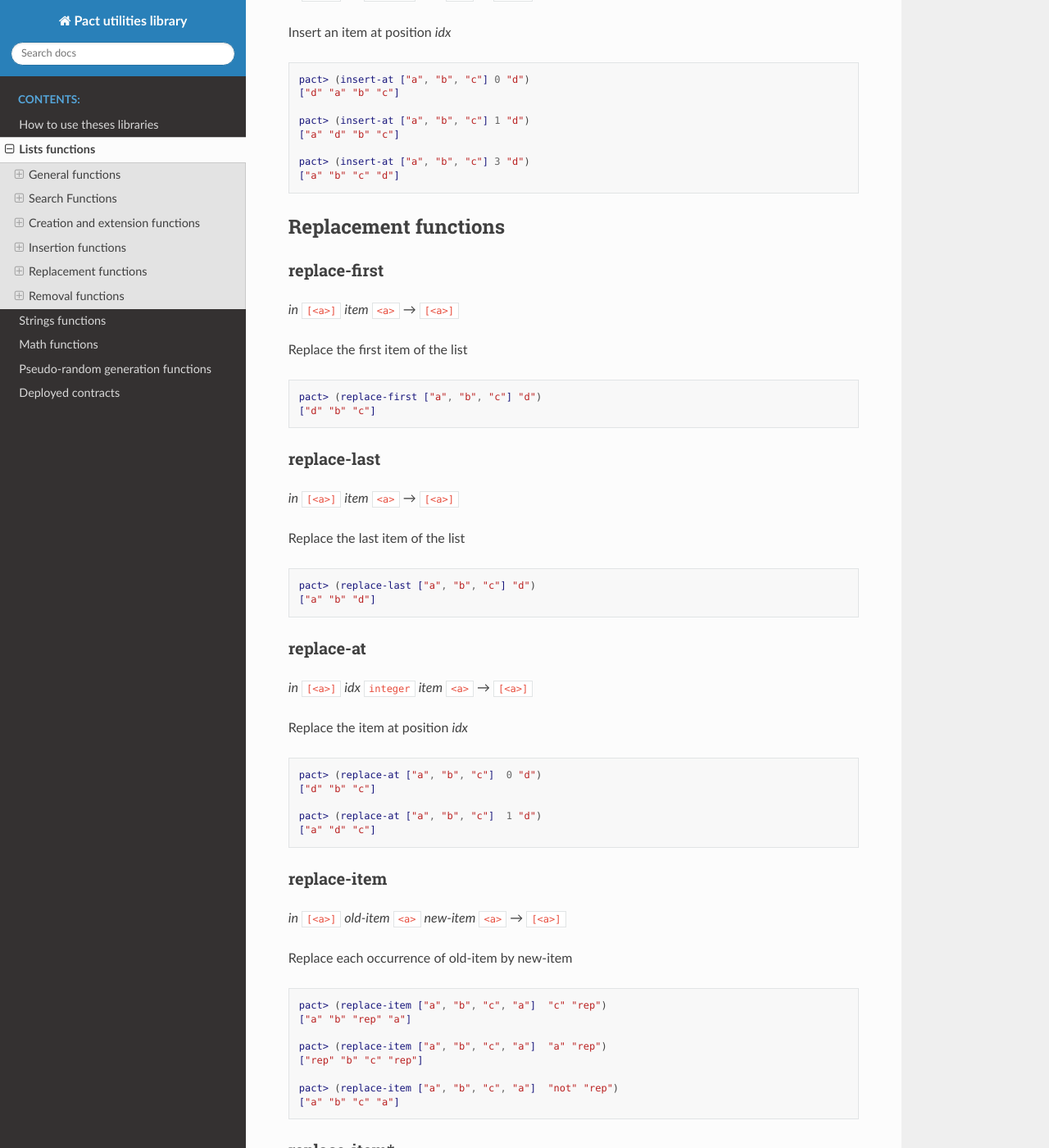
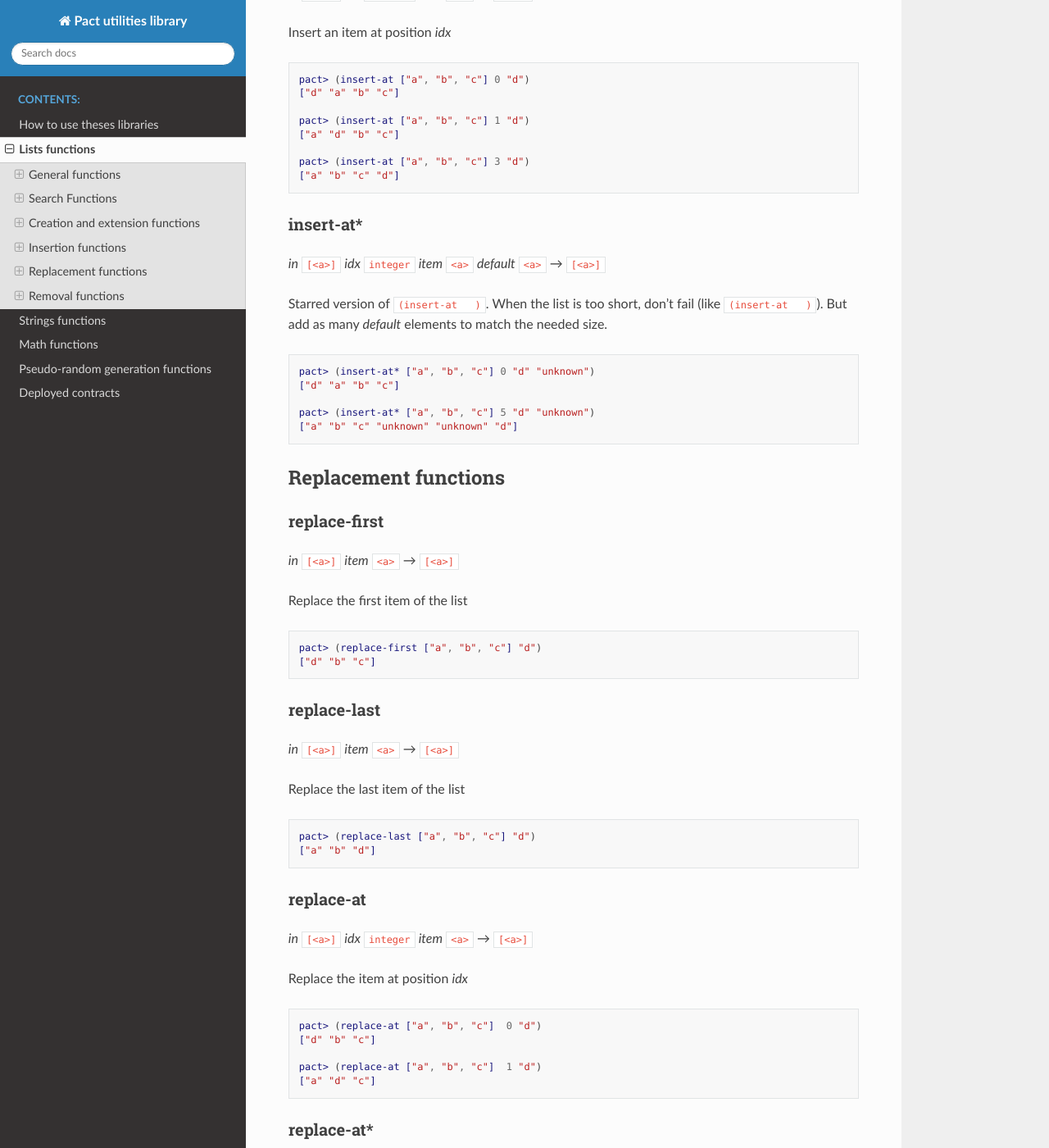
Before and after one commit to CryptoPascal31/pact-util-lib, a Sphinx documentation site: the page built from docs/source/util-lists.rst, in a window 1280 px wide and 1400 px high, scrolled down 4147 px. Shown: the whole window at 82% size. Built offline with Sphinx 7.4.7 and the Read the Docs theme 2.0.0, drawn with Linux system fonts in a browser that asks for light colours; some of the changed text lies outside the part shown.

Commit message:
Add the stared versions of replace-at and insert-at

```diff
--- a/docs/source/util-lists.rst
+++ b/docs/source/util-lists.rst
@@ -215,6 +215,21 @@
   pact> (insert-at ["a", "b", "c"] 3 "d")
   ["a" "b" "c" "d"]
 
+insert-at*
+~~~~~~~~~~~~
+*in* ``[<a>]`` *idx* ``integer`` *item* ``<a>``  *default* ``<a>`` *→* ``[<a>]``
+
+Starred version of ``(insert-at   )``. When the list is too short, don't fail (like ``(insert-at   )``).
+But add as many *default* elements to match the needed size.
+
+.. code:: lisp
+
+  pact> (insert-at* ["a", "b", "c"] 0 "d" "unknown")
+  ["d" "a" "b" "c"]
+
+  pact> (insert-at* ["a", "b", "c"] 5 "d" "unknown")
+  ["a" "b" "c" "unknown" "unknown" "d"]
+
 Replacement functions
 ----------------------
 
@@ -256,6 +271,21 @@
   pact> (replace-at ["a", "b", "c"]  1 "d")
   ["a" "d" "c"]
 
+
+replace-at*
+~~~~~~~~~~~~
+*in* ``[<a>]`` *idx* ``integer`` *item* ``<a>``  *default* ``<a>`` *→* ``[<a>]``
+
+Starred version of ``(replace-at   )``. When the list is too short, don't fail (like ``(replace-at   )``).
+But add as many *default* elements to match the needed size.
+
+.. code:: lisp
+
+  pact> (replace-at* ["a", "b", "c"] 0 "d" "unknown")
+  ["d" "b" "c"]
+
+  pact> (replace-at* ["a", "b", "c"] 5 "d" "unknown")
+  ["a" "b" "c" "unknown" "unknown" "d"]
 
 replace-item
 ~~~~~~~~~~~~~~~
```
Also changed, not shown: README.md (+2 -0 lines), 2 other files.
